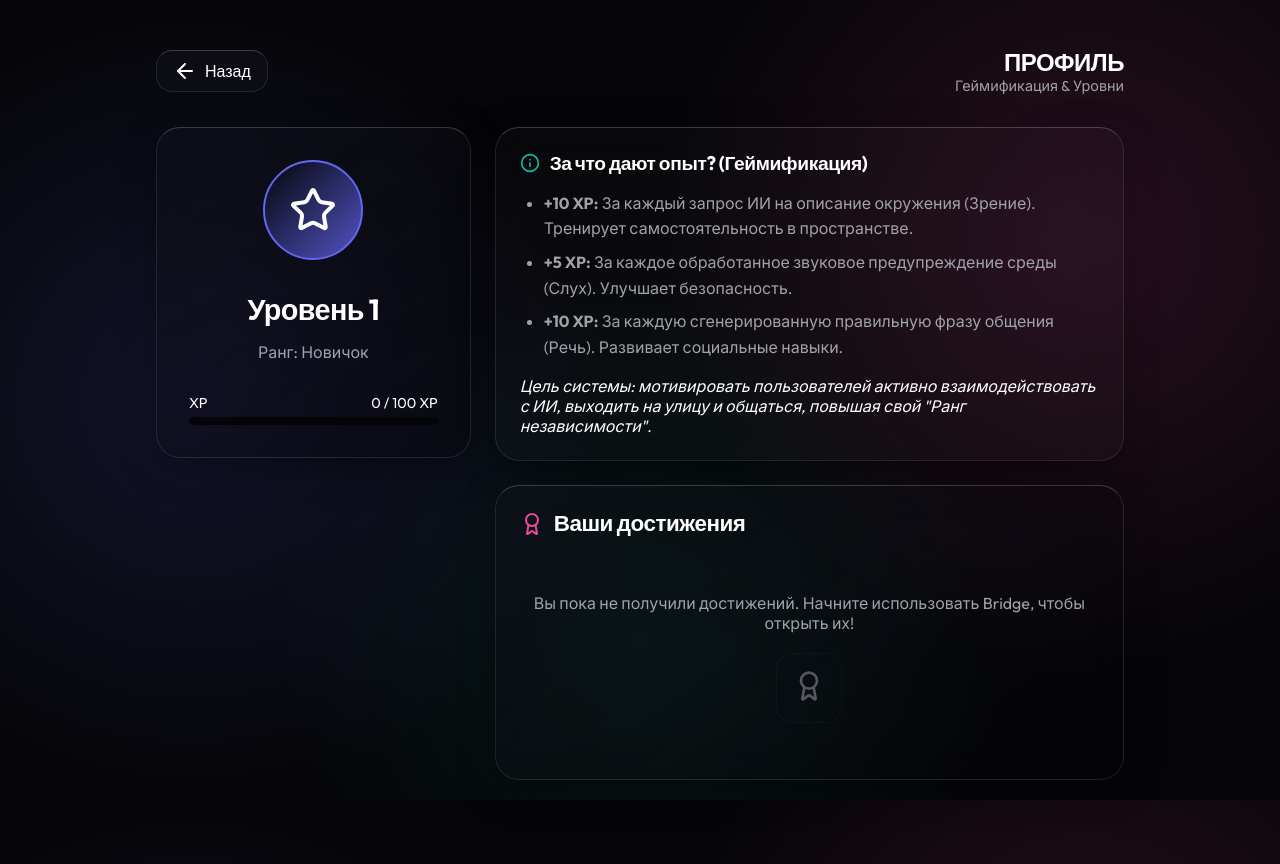
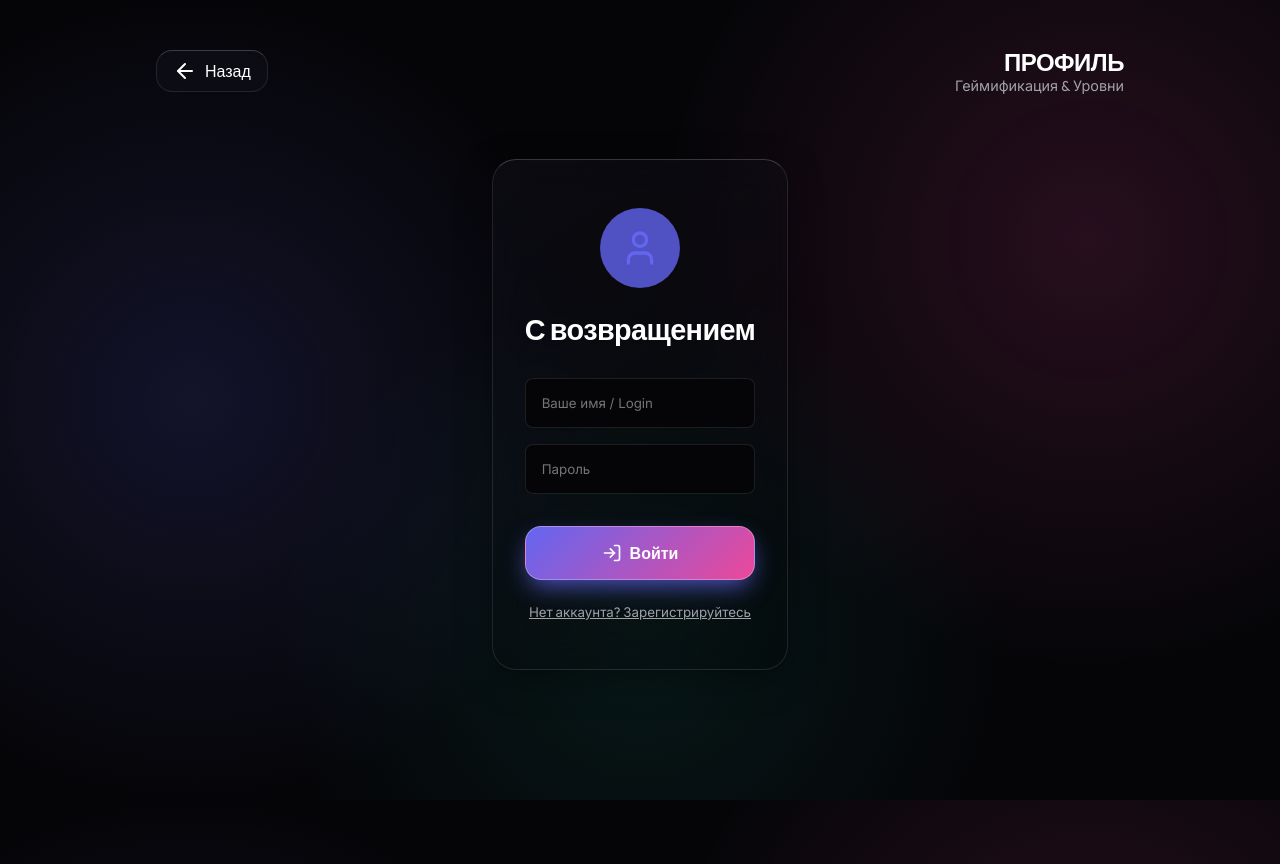
Before and after one commit to tw3tyy/Bridge, a React (Vite) app: page /dashboard in a window 1280 px wide. Built offline with nearby package versions, Linux system fonts and the light colour scheme.

Commit message:
feat: minimalist background image, Auth registration system, perfected translations

```diff
--- a/src/components/Dashboard/Dashboard.jsx
+++ b/src/components/Dashboard/Dashboard.jsx
@@ -1,44 +1,118 @@
-import React from 'react';
+import React, { useState } from 'react';
 import { useNavigate } from 'react-router-dom';
-import { motion } from 'framer-motion';
-import { ArrowLeft, Award, Flame, Star, Zap, Activity, Info } from 'lucide-react';
+import { motion, AnimatePresence } from 'framer-motion';
+import {ArrowLeft, Award, Star, Info, User, LogIn, UserPlus } from 'lucide-react';
 import { useSettings } from '../../context/SettingsContext';
 import '../../index.css';
 
+const AuthScreen = ({ onSuccess }) => {
+  const { language } = useSettings();
+  const [isLogin, setIsLogin] = useState(true);
+  const [name, setName] = useState('');
+
+  const handleSubmit = (e) => {
+    e.preventDefault();
+    if (name.trim()) {
+      onSuccess(name);
+    }
+  };
+
+  const t = {
+    loginTitle: language === 'en' ? 'Welcome Back' : language === 'kk' ? 'Қайта оралуыңызбен' : 'С возвращением',
+    regTitle: language === 'en' ? 'Create Account' : language === 'kk' ? 'Тіркелу' : 'Создать аккаунт',
+    nameLabel: language === 'en' ? 'Your Name' : language === 'kk' ? 'Атыңыз' : 'Ваше имя',
+    emailLabel: language === 'en' ? 'Email' : language === 'kk' ? 'Электрондық пошта' : 'Email',
+    passLabel: language === 'en' ? 'Password' : language === 'kk' ? 'Құпия сөз' : 'Пароль',
+    loginBtn: language === 'en' ? 'Log In' : language === 'kk' ? 'Кіру' : 'Войти',
+    regBtn: language === 'en' ? 'Register' : language === 'kk' ? 'Тіркелу' : 'Зарегистрироваться',
+    switchReg: language === 'en' ? "Don't have an account? Sign up" : language === 'kk' ? 'Аккаунтыңыз жоқ па? Тіркеліңіз' : 'Нет аккаунта? Зарегистрируйтесь',
+    switchLog: language === 'en' ? "Already have an account? Log in" : language === 'kk' ? 'Бұрын тіркелгенсіз бе? Кіріңіз' : 'Уже есть аккаунт? Войти',
+  };
+
+  return (
+    <motion.div initial={{ opacity: 0, scale: 0.95 }} animate={{ opacity: 1, scale: 1 }} className="glass-panel" style={{ padding: '3rem 2rem', maxWidth: '400px', margin: '2rem auto', textAlign: 'center' }}>
+      <div style={{ display: 'flex', justifyContent: 'center', marginBottom: '1.5rem' }}>
+        <div style={{ width: '80px', height: '80px', borderRadius: '50%', background: 'var(--primary-glow)', display: 'flex', alignItems: 'center', justifyContent: 'center' }}>
+          <User size={40} color="var(--primary)" />
+        </div>
+      </div>
+      <h2 style={{ marginBottom: '2rem', fontSize: '1.8rem' }}>{isLogin ? t.loginTitle : t.regTitle}</h2>
+
+      <form onSubmit={handleSubmit} style={{ display: 'flex', flexDirection: 'column', gap: '1rem' }}>
+        {!isLogin && (
+          <input required type="text" placeholder={t.nameLabel} value={name} onChange={(e) => setName(e.target.value)} style={{ padding: '1rem', borderRadius: '8px', background: 'var(--bg-dark)', color: 'white', border: '1px solid var(--glass-border)' }} />
+        )}
+        {isLogin && (
+          <input required type="text" placeholder={t.nameLabel + " / Login"} value={name} onChange={(e) => setName(e.target.value)} style={{ padding: '1rem', borderRadius: '8px', background: 'var(--bg-dark)', color: 'white', border: '1px solid var(--glass-border)' }} />
+        )}
+        <input required type="password" placeholder={t.passLabel} style={{ padding: '1rem', borderRadius: '8px', background: 'var(--bg-dark)', color: 'white', border: '1px solid var(--glass-border)' }} />
+
+        <button type="submit" className="glass-btn primary" style={{ marginTop: '1rem', padding: '1rem' }}>
+          {isLogin ? <><LogIn size={20}/> {t.loginBtn}</> : <><UserPlus size={20}/> {t.regBtn}</>}
+        </button>
+      </form>
+
+      <button onClick={() => setIsLogin(!isLogin)} style={{ marginTop: '1.5rem', background: 'none', border: 'none', color: 'var(--text-muted)', cursor: 'pointer', fontFamily: 'inherit', textDecoration: 'underline' }}>
+        {isLogin ? t.switchReg : t.switchLog}
+      </button>
+    </motion.div>
+  );
+};
+
 const Dashboard = () => {
   const navigate = useNavigate();
-  const { language } = useSettings();
+  const { language, userName, setUserName } = useSettings();
+
+  const handleLogout = () => {
+    setUserName('');
+  };
+
+  const t = {
+    title: language === 'en' ? 'PROFILE' : language === 'kk' ? 'ПРОФИЛЬ' : 'ПРОФИЛЬ',
+    subtitle: language === 'en' ? 'Gamification & Progress' : language === 'kk' ? 'Ойындандыру және Жетістіктер' : 'Геймификация & Уровни',
+    lvl: language === 'en' ? 'Level 1' : language === 'kk' ? '1-ші деңгей' : 'Уровень 1',
+    rank: language === 'en' ? 'Rank: Beginner' : language === 'kk' ? 'Дәреже: Үйренуші' : 'Ранг: Новичок',
+    expTitle: language === 'en' ? 'How to earn XP?' : language === 'kk' ? 'Тәжірибе ұпайларын қалай жинауға болады?' : 'За что дают опыт? (Геймификация)',
+    exp1: language === 'en' ? '+10 XP: For every specific AI description request in Vision Mode. Promotes spatial independence.' : language === 'kk' ? '+10 XP: Көру режимінде қоршаған ортаны әрбір сұрағаныңыз үшін. Кеңістікте өз бетінше жүруді дамытады.' : '+10 XP: За каждый запрос ИИ на описание окружения (Зрение). Тренирует самостоятельность в пространстве.',
+    exp2: language === 'en' ? '+5 XP: For analyzing environmental sounds in Hearing Mode. Improves safety awareness.' : language === 'kk' ? '+5 XP: Есту режимінде қоршаған орта дыбыстарын әрбір талдағаныңыз үшін. Қауіпсіздікті арттырады.' : '+5 XP: За каждое обработанное звуковое предупреждение среды (Слух). Улучшает безопасность.',
+    exp3: language === 'en' ? '+10 XP: For generating correct speech options. Develops social skills.' : language === 'kk' ? '+10 XP: Әрбір дұрыс сұхбат фразасын құрастырғаныңыз үшін. Әлеуметтік дағдыларды дамытады.' : '+10 XP: За каждую сгенерированную правильную фразу общения (Речь). Развивает социальные навыки.',
+    expGoal: language === 'en' ? 'Goal: Motivate users to interact actively with AI, navigate outside, and communicate, raising their "Independence Rank".' : language === 'kk' ? 'Мақсаты: Пайдаланушыларды ИИ-мен белсенді әрекеттесуге, далаға шығуға және қарым-қатынас жасауға ынталандыру, сол арқылы "Тәуелсіздік дәрежесін" көтеру.' : 'Цель системы: мотивировать пользователей активно взаимодействовать с ИИ, выходить на улицу и общаться, повышая свой "Ранг независимости".',
+    achvTitle: language === 'en' ? 'Your Achievements' : language === 'kk' ? 'Сіздің жетістіктеріңіз' : 'Ваши достижения',
+    achvEmpty: language === 'en' ? 'You have no achievements yet. Start using Bridge to unlock them!' : language === 'kk' ? 'Сізде әлі жетістіктер жоқ. Оларды ашу үшін Bridge қолданбасын пайдалануды бастаңыз!' : 'Вы пока не получили достижений. Начните использовать Bridge, чтобы открыть их!',
+    welcome: language === 'en' ? 'Welcome' : language === 'kk' ? 'Қош келдіңіз' : 'Добро пожаловать',
+    logout: language === 'en' ? 'Log out' : language === 'kk' ? 'Шығу' : 'Выйти'
+  };
 
   return (
     <div className="page-container" style={{ display: 'flex', flexDirection: 'column', minHeight: '100vh', padding: '1rem', maxWidth: '1000px', margin: '0 auto' }}>
 
-      {/* Header */}
       <div style={{ display: 'flex', justifyContent: 'space-between', alignItems: 'center', marginBottom: '2rem' }}>
         <button onClick={() => navigate('/')} className="glass-btn" style={{ padding: '0.5rem 1rem' }}>
-          <ArrowLeft size={24} /> {language === 'en' ? 'Back' : 'Назад'}
+          <ArrowLeft size={24} /> {language === 'en' ? 'Back' : language === 'kk' ? 'Артқа' : 'Назад'}
         </button>
         <div style={{ textAlign: 'right' }}>
-          <h2 style={{ fontSize: '1.5rem', margin: 0 }}>
-            {language === 'en' ? 'PROFILE' : language === 'kk' ? 'ПРОФИЛЬ' : 'ПРОФИЛЬ'}
-          </h2>
-          <div style={{ color: 'var(--text-muted)', fontSize: '0.9rem' }}>
-            {language === 'en' ? 'Gamification & Progress' : 'Геймификация & Уровни'}
-          </div>
+          <h2 style={{ fontSize: '1.5rem', margin: 0 }}>{t.title}</h2>
+          <div style={{ color: 'var(--text-muted)', fontSize: '0.9rem' }}>{t.subtitle}</div>
         </div>
       </div>
 
-      <div style={{ display: 'grid', gridTemplateColumns: 'minmax(280px, 1fr) 2fr', gap: '1.5rem', alignItems: 'start' }}>
+      <AnimatePresence mode="wait">
+        {!userName ? (
+          <AuthScreen key="auth" onSuccess={(name) => setUserName(name)} />
+        ) : (
+          <motion.div key="dash" initial={{ opacity: 0 }} animate={{ opacity: 1 }} style={{ display: 'grid', gridTemplateColumns: 'minmax(280px, 1fr) 2fr', gap: '1.5rem', alignItems: 'start' }}>
 
             {/* Profile Stats */}
-        <motion.div initial={{ opacity: 0, x: -20 }} animate={{ opacity: 1, x: 0 }} className="glass-panel" style={{ padding: '2rem', display: 'flex', flexDirection: 'column', alignItems: 'center', gap: '1rem' }}>
+            <motion.div className="glass-panel" style={{ padding: '2rem', display: 'flex', flexDirection: 'column', alignItems: 'center', gap: '1rem' }}>
               <div style={{ width: '100px', height: '100px', borderRadius: '50%', background: 'linear-gradient(135deg, var(--bg-dark), var(--primary-glow))', border: '2px solid var(--primary)', display: 'flex', alignItems: 'center', justifyContent: 'center' }}>
-             <Star size={48} color="white" />
+                 <Star size={48} color="white" className="animate-pulse-glow" style={{ borderRadius: '50%' }} />
               </div>
-          <h2 style={{ fontSize: '1.8rem', marginTop: '1rem' }}>
-             {language === 'en' ? 'Level 1' : language === 'kk' ? '1 Деңгей' : 'Уровень 1'}
+              <h2 style={{ fontSize: '1.8rem', marginTop: '1rem', textAlign: 'center' }}>
+                 {t.lvl}
               </h2>
+              <div style={{ fontWeight: 'bold', fontSize: '1.2rem', color: 'var(--accent)' }}>{t.welcome}, {userName}!</div>
               <p style={{ color: 'var(--text-muted)', textAlign: 'center' }}>
-            {language === 'en' ? 'Rank: Beginner' : language === 'kk' ? 'Дәреже: Жаңадан бастаушы' : 'Ранг: Новичок'}
+                {t.rank}
               </p>
 
               <div style={{ width: '100%', marginTop: '1rem' }}>
@@ -46,45 +120,51 @@ const Dashboard = () => {
                    <span>XP</span>
                    <span>0 / 100 XP</span>
                  </div>
-             <div style={{ width: '100%', height: '8px', background: 'var(--bg-dark)', borderRadius: '4px', overflow: 'hidden' }}>
-               <div style={{ width: '0%', height: '100%', background: 'var(--primary)' }}></div>
+                 <div style={{ width: '100%', height: '8px', background: 'rgba(0,0,0,0.5)', borderRadius: '4px', overflow: 'hidden', boxShadow: 'inset 0 1px 3px rgba(0,0,0,0.5)' }}>
+                   <div style={{ width: '0%', height: '100%', background: 'linear-gradient(90deg, var(--primary), var(--accent))' }}></div>
                  </div>
               </div>
+
+              <button onClick={handleLogout} className="glass-btn" style={{ marginTop: '1rem', width: '100%', fontSize: '0.9rem', padding: '0.5rem' }}>
+                 {t.logout}
+              </button>
             </motion.div>
 
             {/* Explainers & Badges */}
             <div style={{ display: 'flex', flexDirection: 'column', gap: '1.5rem' }}>
 
-          <motion.div initial={{ opacity: 0, y: 20 }} animate={{ opacity: 1, y: 0 }} className="glass-panel" style={{ padding: '1.5rem', background: 'rgba(255,255,255,0.02)' }}>
+              <motion.div className="glass-panel" style={{ padding: '1.5rem', background: 'rgba(255,255,255,0.02)' }}>
                 <h3 style={{ fontSize: '1.2rem', marginBottom: '1rem', display: 'flex', alignItems: 'center', gap: '10px' }}>
-              <Info color="var(--accent)" size={20} /> За что дают опыт? (Геймификация)
+                  <Info color="var(--accent)" size={20} /> {t.expTitle}
                 </h3>
                 <ul style={{ color: 'var(--text-muted)', lineHeight: '1.6', paddingLeft: '1.5rem' }}>
-              <li style={{ marginBottom: '0.5rem' }}><b>+10 XP:</b> За каждый запрос ИИ на описание окружения (Зрение). Тренирует самостоятельность в пространстве.</li>
-              <li style={{ marginBottom: '0.5rem' }}><b>+5 XP:</b> За каждое обработанное звуковое предупреждение среды (Слух). Улучшает безопасность.</li>
-              <li><b>+10 XP:</b> За каждую сгенерированную правильную фразу общения (Речь). Развивает социальные навыки.</li>
+                  <li style={{ marginBottom: '0.5rem' }}><b>+10 XP:</b> {t.exp1}</li>
+                  <li style={{ marginBottom: '0.5rem' }}><b>+5 XP:</b> {t.exp2}</li>
+                  <li><b>+10 XP:</b> {t.exp3}</li>
                 </ul>
-            <p style={{ color: 'var(--text-main)', marginTop: '1rem', fontStyle: 'italic' }}>
-              Цель системы: мотивировать пользователей активно взаимодействовать с ИИ, выходить на улицу и общаться, повышая свой "Ранг независимости".
+                <p style={{ color: 'white', marginTop: '1rem', fontStyle: 'italic', borderLeft: '3px solid var(--accent)', paddingLeft: '1rem' }}>
+                  {t.expGoal}
                 </p>
               </motion.div>
 
-          <motion.div initial={{ opacity: 0, y: 20 }} animate={{ opacity: 1, y: 0 }} transition={{ delay: 0.1 }} className="glass-panel" style={{ padding: '1.5rem' }}>
+              <motion.div className="glass-panel" style={{ padding: '1.5rem' }}>
                 <h3 style={{ fontSize: '1.4rem', marginBottom: '1.5rem', display: 'flex', alignItems: 'center', gap: '10px' }}>
-              <Award color="var(--secondary)" /> Ваши достижения
+                  <Award color="var(--secondary)" /> {t.achvTitle}
                 </h3>
 
                 <div style={{ textAlign: 'center', color: 'var(--text-muted)', padding: '2rem 0' }}>
-               <p>Вы пока не получили достижений. Начните использовать Bridge, чтобы открыть их!</p>
+                   <p>{t.achvEmpty}</p>
                    <br />
-               <div style={{ display: 'inline-block', opacity: 0.5, border: '1px dashed var(--glass-border)', padding: '1rem', borderRadius: '1rem' }}>
+                   <div className="animate-float" style={{ display: 'inline-block', opacity: 0.5, border: '1px dashed var(--glass-border)', padding: '1rem', borderRadius: '1rem' }}>
                       <Award size={32} />
                    </div>
                 </div>
               </motion.div>
 
             </div>
-      </div>
+          </motion.div>
+        )}
+      </AnimatePresence>
     </div>
   );
 };
--- a/src/context/SettingsContext.jsx
+++ b/src/context/SettingsContext.jsx
@@ -2,30 +2,36 @@ import React, { createContext, useContext, useState, useEffect } from 'react';
 
 const SettingsContext = createContext();
 
+export const useSettings = () => useContext(SettingsContext);
+
 export const SettingsProvider = ({ children }) => {
-  const [language, setLanguage] = useState(localStorage.getItem('bridge_lang') || 'ru'); // ru, en, kk
-  const [apiKey, setApiKey] = useState(localStorage.getItem('bridge_gemini_key') || '');
+  const [language, setLanguage] = useState(() => localStorage.getItem('appLang') || 'ru');
+  const [apiKey, setApiKey] = useState(() => localStorage.getItem('geminiApiKey') || '');
+  const [userName, setUserName] = useState(() => localStorage.getItem('bridgeUserName') || '');
 
   useEffect(() => {
-    localStorage.setItem('bridge_lang', language);
+    localStorage.setItem('appLang', language);
   }, [language]);
 
   useEffect(() => {
-    localStorage.setItem('bridge_gemini_key', apiKey);
+    localStorage.setItem('geminiApiKey', apiKey);
   }, [apiKey]);
 
-  // Map app lang to Web Speech API lang
+  useEffect(() => {
+    localStorage.setItem('bridgeUserName', userName);
+  }, [userName]);
+
   const getVoiceLang = () => {
-    if (language === 'en') return 'en-US';
-    if (language === 'kk') return 'kk-KZ'; // Keep in mind kk-KZ might not be supported on all browsers
-    return 'ru-RU';
+    switch(language) {
+      case 'en': return 'en-US';
+      case 'kk': return 'kk-KZ';
+      case 'ru': default: return 'ru-RU';
+    }
   };
 
   return (
-    <SettingsContext.Provider value={{ language, setLanguage, apiKey, setApiKey, getVoiceLang }}>
+    <SettingsContext.Provider value={{ language, setLanguage, apiKey, setApiKey, userName, setUserName, getVoiceLang }}>
       {children}
     </SettingsContext.Provider>
   );
 };
-
-export const useSettings = () => useContext(SettingsContext);
```
Also changed, not shown: public/bg.png (added). Lines whose indentation alone changed are shown as unchanged.
